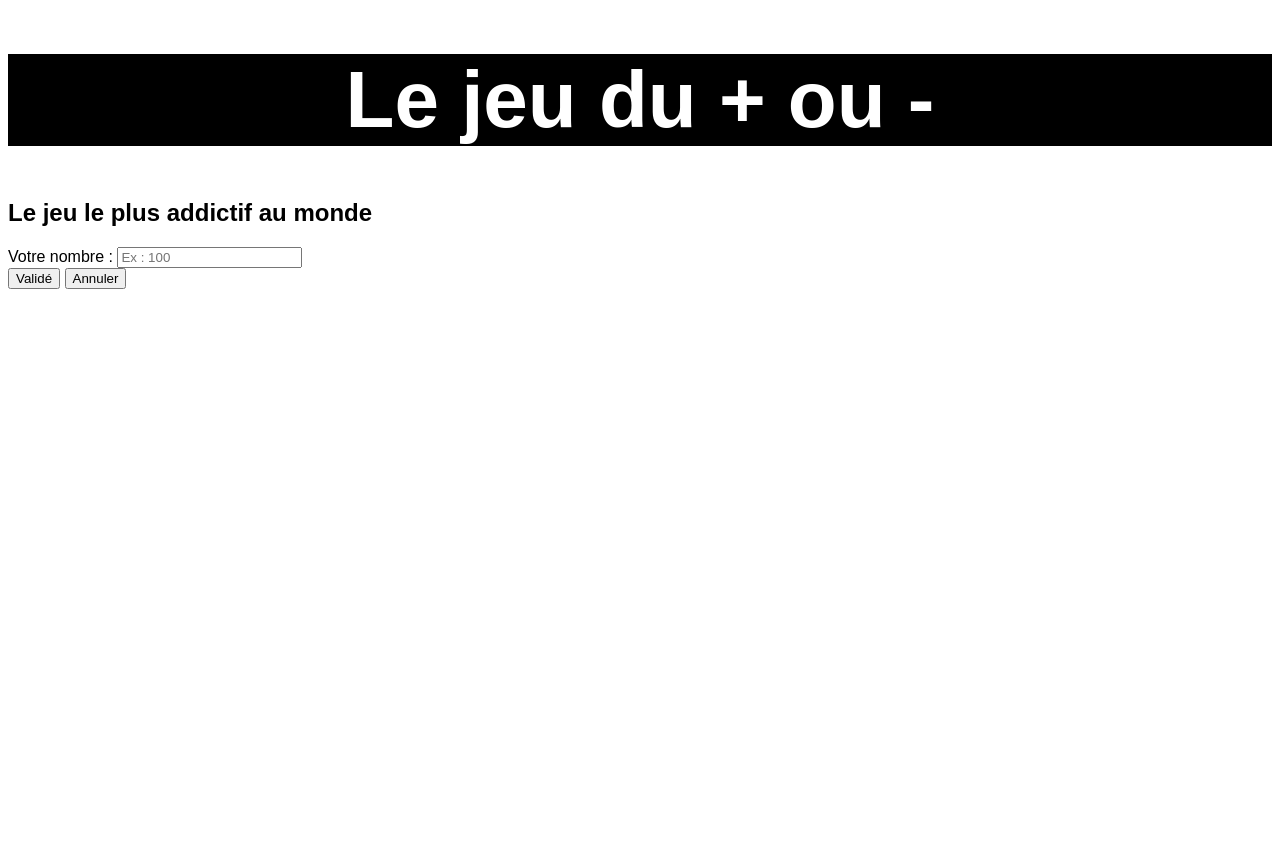
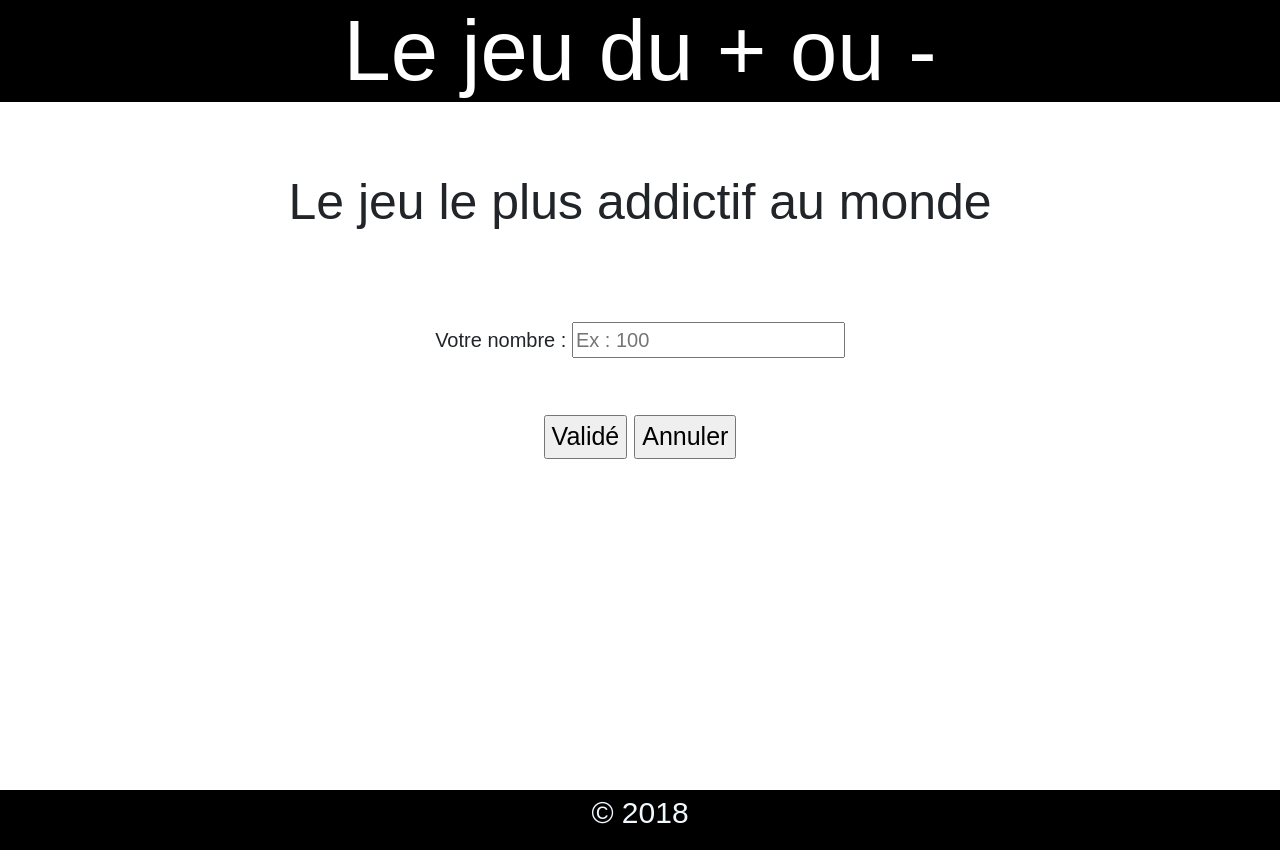
Before and after one commit to AdPatres70/jeux_plus_ou_moins, a plain HTML site: page index.html in a window 1280 px wide. Before the commit the page ends 800 px from the top, so only its background shows below. Drawn offline with nearby package versions, Linux system fonts and the light colour scheme; a web font is replaced by a local one.

Commit message:
[HTML]
mise en forme simple

```diff
--- a/index.html
+++ b/index.html
@@ -2,7 +2,8 @@
 <html>
     <head>
         <meta charset="utf-8" />
-        <meta name="viewport" content="width=device-width, initial-scale=0.4, maximum-scale=0.4" />
+        <meta name="viewport" content="width=device-width, initial-scale=0.4, maximum-scale=0.4"/>
+        <link rel="stylesheet" href="https://stackpath.bootstrapcdn.com/bootstrap/4.1.3/css/bootstrap.min.css" integrity="sha384-MCw98/SFnGE8fJT3GXwEOngsV7Zt27NXFoaoApmYm81iuXoPkFOJwJ8ERdknLPMO" crossorigin="anonymous">
         <link rel="stylesheet" href="style.css" />
         <link href="https://fonts.googleapis.com/css?family=Niramit" rel="stylesheet">
         <title>Plus ou Moins</title>
@@ -14,11 +15,14 @@
 
 
             <p>
-                <label for="nb">Votre nombre : </label>
-                <input id="nb" type="nombre" name="nb" placeholder="Ex : 100"/><br />
+                <div class="label">
+                   <label for="nb">Votre nombre : </label>
+                   <input id="nb" type="nombre" name="nb" placeholder="Ex : 100"/><br/>
+                </div>
+                <div class="boutton">
                 <input id="clickme" type="button" value="Validé"/>
                 <input type="button" onclick="javascript:if(confirm('vous êtes sûr ?')) location.href = 'index.html';" value="Annuler">
-
+                </div>
 
 
             </p>
@@ -29,9 +33,16 @@
 
 
     <footer>
-
+        <nav>
+            <div class="textfooter">
+                <p>© 2018 </p>
+            </div>
+        </nav>
 
     </footer>
+    <script src="https://code.jquery.com/jquery-3.3.1.slim.min.js" integrity="sha384-q8i/X+965DzO0rT7abK41JStQIAqVgRVzpbzo5smXKp4YfRvH+8abtTE1Pi6jizo" crossorigin="anonymous"></script>
+    <script src="https://cdnjs.cloudflare.com/ajax/libs/popper.js/1.14.3/umd/popper.min.js" integrity="sha384-ZMP7rVo3mIykV+2+9J3UJ46jBk0WLaUAdn689aCwoqbBJiSnjAK/l8WvCWPIPm49" crossorigin="anonymous"></script>
+    <script src="https://stackpath.bootstrapcdn.com/bootstrap/4.1.3/js/bootstrap.min.js" integrity="sha384-ChfqqxuZUCnJSK3+MXmPNIyE6ZbWh2IMqE241rYiqJxyMiZ6OW/JmZQ5stwEULTy" crossorigin="anonymous"></script>
     <script type="text/javascript" src="app.js"></script>
     </body>
 </html>
--- a/style.css
+++ b/style.css
@@ -1,16 +1,65 @@
 body{
     font-family: 'Niramit', sans-serif;
+    height: 100%;
+    margin:0;
+    padding:0;
+
+
 }
 
+
+
+
 h1{
-    font-size: 80px;
+    font-size: 85px;
     text-align: center;
     background-color: black;
     color: white;
     position: relative;
 }
 
+h2{
+    font-size:50px;
+    text-align: center;
+    margin: 35px;
+    padding: 35px;
+}
 
-h2{
+.label{
+    font-size: 20px;
+    text-align: center;
+    margin: 20px;
+    padding: 20px;
+}
+
+.boutton{
+    font-size: 25px;
+    text-align: center;
+    margin: 12px;
+    padding: 12px;
 
 }
+
+
+footer{
+    position:absolute;
+    bottom: 0;
+    width: 100%;
+    height: 10px;
+    margin-top:0px;
+
+
+
+
+}
+
+.textfooter{
+
+    background-color: black;
+    font-size: 30px;
+    height: 60px;
+    color: aliceblue;
+    text-align: center;
+
+
+}
```
